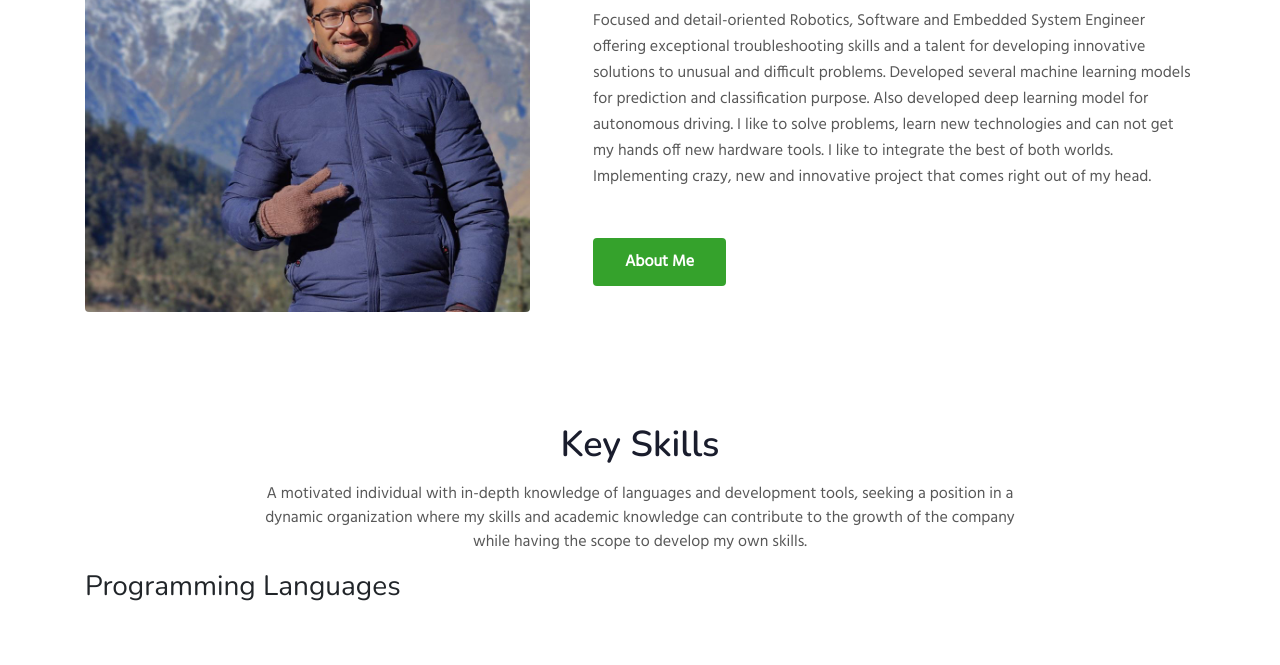
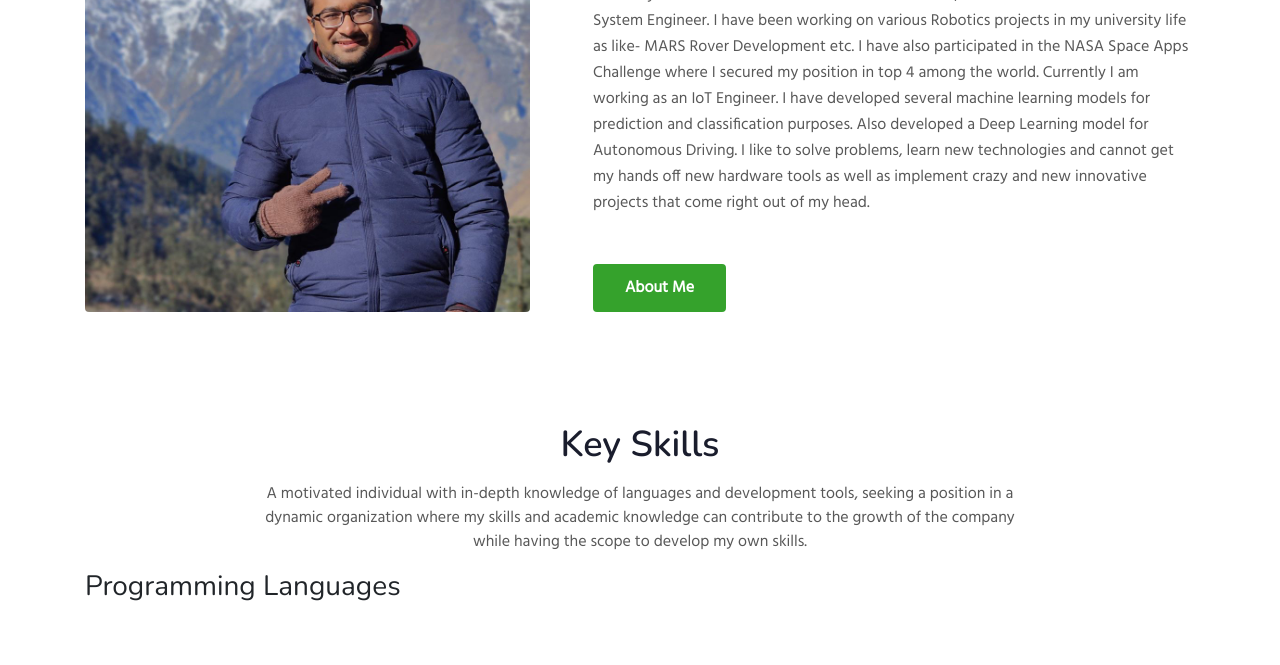
Before and after one commit to Razin1996/My-Website, a plain HTML site: page about.html in a window 1280 px wide. Shown: the part 435-1100 px from the top of the page. Drawn offline with nearby package versions, Linux system fonts and the light colour scheme.

Commit message:
Update about.html
about intro change

```diff
--- a/about.html
+++ b/about.html
@@ -81,10 +81,12 @@ Author URL: http://w3layouts.com
 				</div>
 				<div class="col-lg-7 content-left mt-lg-0 mt-5 pl-lg-5">
 					<h3>Failure Is The Condiment That Gives Sucess  It's Flavour</h3>
-					<p class="mb-0">Focused and detail-oriented Robotics, Software and Embedded System Engineer offering exceptional troubleshooting skills and a talent for developing innovative solutions
-            to unusual and difficult problems. Developed several machine learning models for prediction and classification purpose. Also developed deep learning model for autonomous driving.
-            I like to solve problems, learn new technologies and can not get my hands off new hardware tools. I like to integrate the best of both worlds.
-           Implementing crazy, new and innovative project that comes right out of my head.</p>
+					<p class="mb-0">I am very much focused and detail-oriented Robotics, Data Science and Embedded System Engineer.
+            I have been working on various Robotics projects in my university life as like- MARS Rover Development etc.
+            I have also participated in the NASA Space Apps Challenge where I secured my position in top 4 among the world.
+            Currently I am working as an IoT Engineer.  I have developed several machine learning models for prediction and classification purposes.
+            Also developed a Deep Learning model for Autonomous Driving. I like to solve problems, learn new technologies and cannot get my hands off
+            new hardware tools as well as implement crazy and new innovative projects that come right out of my head.</p>
 					<a href="projects.html" class="btn-theme2 btn mt-lg-5 mt-4">About Me</a>
 				</div>
 			</div>
```
